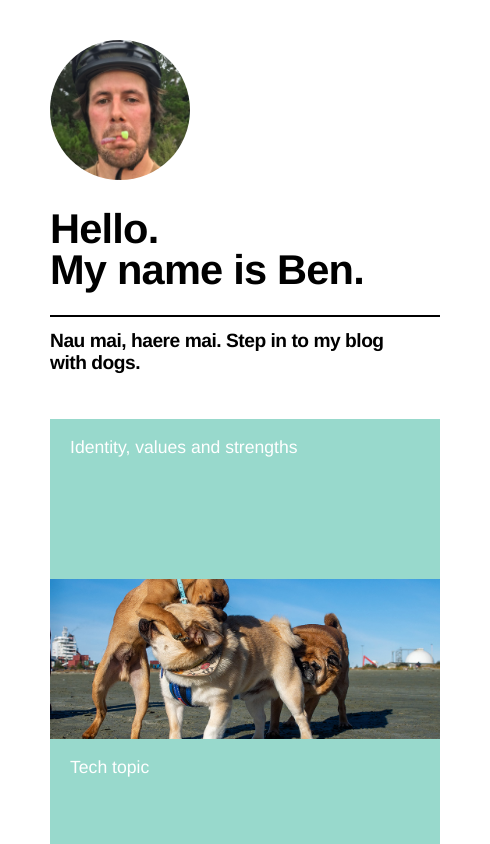
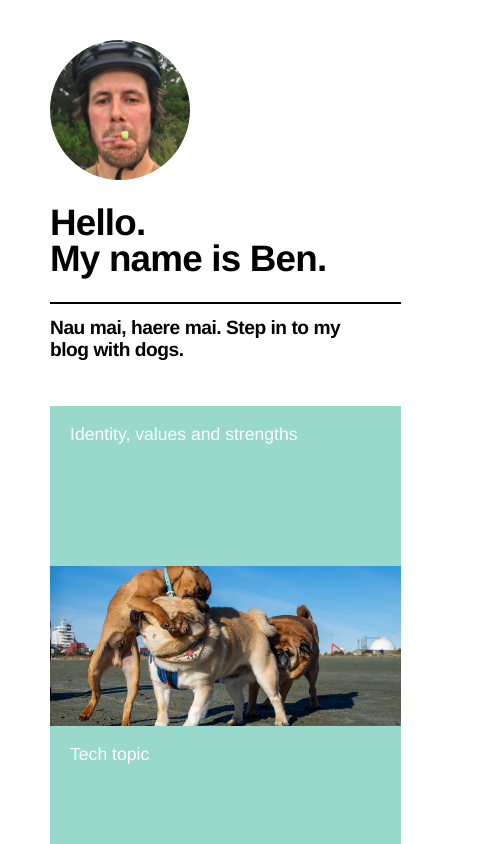
Before and after one commit to ben-bwilly-williams/ben-bwilly-williams.github.io, a plain HTML site: page index.html in a window 390 px wide. Shown: the top 844 px of the page, 490 px wide, since content can reach past the window. Drawn offline with Linux system fonts and the light colour scheme.

Commit message:
Fix mobile margin

```diff
--- a/styles/main.css
+++ b/styles/main.css
@@ -184,7 +184,7 @@ p {
   }
 
   body {
-    width: 100%;
+    width: 90%;
   }
 
   .profile-pic {
@@ -193,7 +193,7 @@ p {
   }
 
   h1 {
-    font-size: 2.6em;
+    font-size: 2.3em;
     margin-bottom: 16px;
     width: 100%;
   }
```
